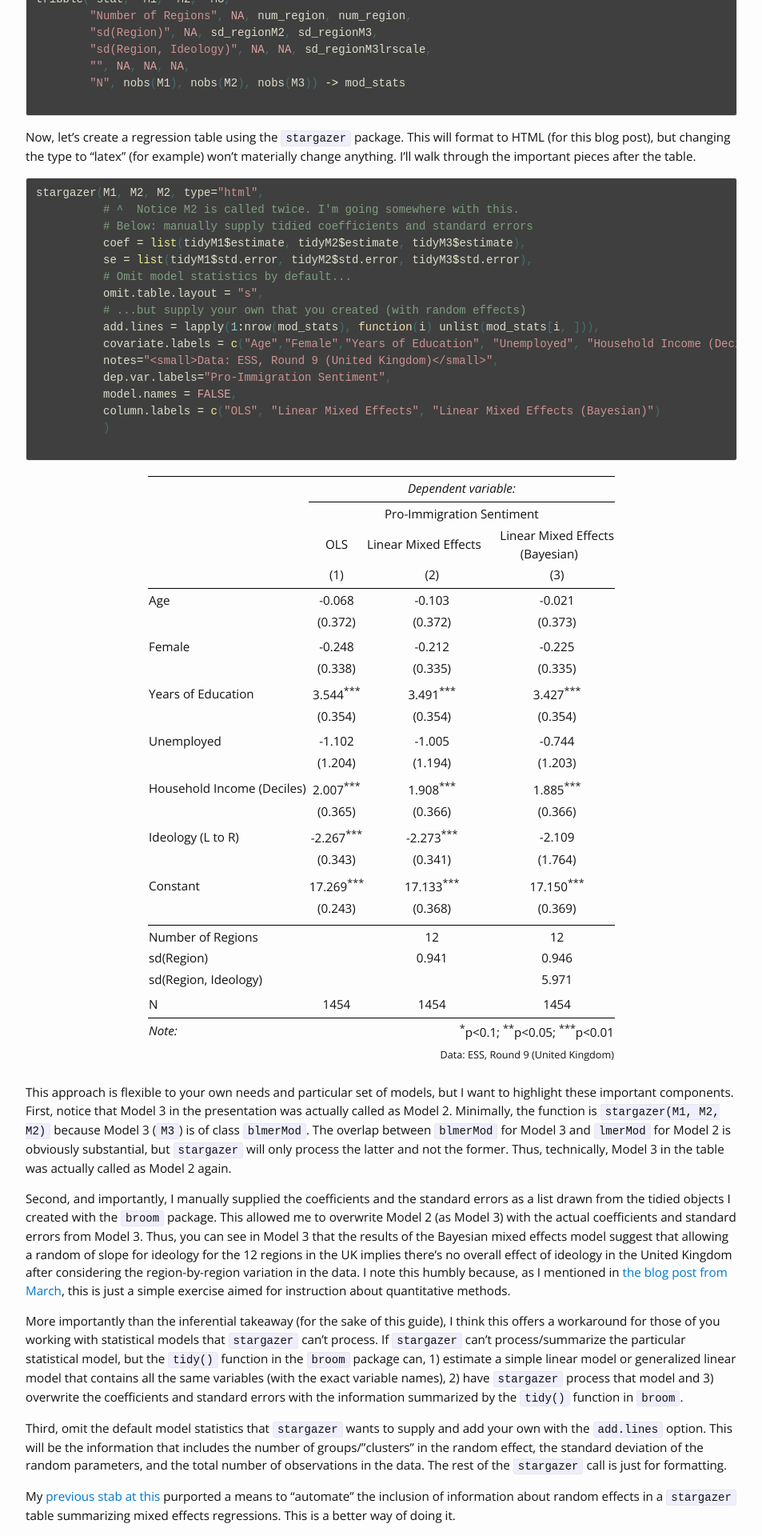
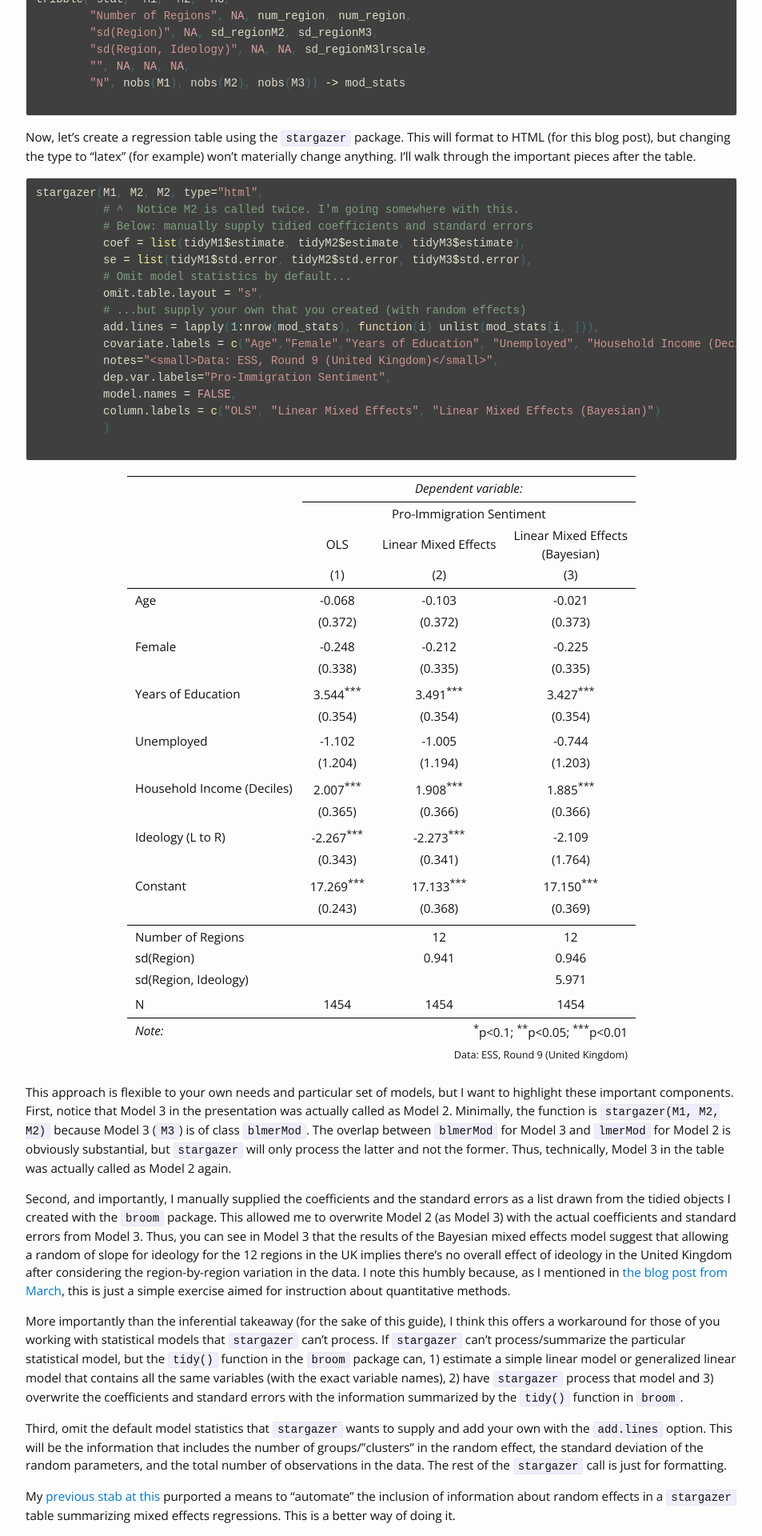
Before and after one commit to svmiller/svmiller.github.io, a Jekyll site: the page built from _posts/2020-05-15-better-way-to-include-random-effects-stargazer.md, in a window 1280 px wide. Shown: the part 2511-4431 px from the top of the page at 80% size, without its empty margins (163-1116 px from the left). Built offline with Jekyll 4.4.1, drawn with Linux system fonts in a browser that asks for light colours; nearby versions of some CDN libraries; some web fonts are replaced; comment, search, counter and statistics services are not loaded.

Commit message:
default stargazer table formatting.

````diff
--- a/_posts/2020-05-15-better-way-to-include-random-effects-stargazer.md
+++ b/_posts/2020-05-15-better-way-to-include-random-effects-stargazer.md
@@ -132,12 +132,12 @@ stargazer(M1, M2, M2, type="html",
 
 ```
 
-<center>
+<div id="stargazer">
 
 <table style="text-align:center"><tr><td colspan="4" style="border-bottom: 1px solid black"></td></tr><tr><td style="text-align:left"></td><td colspan="3"><em>Dependent variable:</em></td></tr>
 <tr><td></td><td colspan="3" style="border-bottom: 1px solid black"></td></tr>
 <tr><td style="text-align:left"></td><td colspan="3">Pro-Immigration Sentiment</td></tr>
-<tr><td style="text-align:left"></td><td>OLS</td><td>Linear Mixed Effects&nbsp;&nbsp;&nbsp;&nbsp;&nbsp;</td><td>Linear Mixed Effects<br />(Bayesian)&nbsp;&nbsp;&nbsp;&nbsp;&nbsp;</td></tr>
+<tr><td style="text-align:left"></td><td>OLS</td><td>Linear Mixed Effects</td><td>Linear Mixed Effects<br />(Bayesian)</td></tr>
 <tr><td style="text-align:left"></td><td>(1)</td><td>(2)</td><td>(3)</td></tr>
 <tr><td colspan="4" style="border-bottom: 1px solid black"></td></tr><tr><td style="text-align:left">Age</td><td>-0.068</td><td>-0.103</td><td>-0.021</td></tr>
 <tr><td style="text-align:left"></td><td>(0.372)</td><td>(0.372)</td><td>(0.373)</td></tr>
@@ -168,7 +168,7 @@ stargazer(M1, M2, M2, type="html",
 <tr><td colspan="4" style="border-bottom: 1px solid black"></td></tr><tr><td style="text-align:left"><em>Note:</em></td><td colspan="3" style="text-align:right"><sup>*</sup>p<0.1; <sup>**</sup>p<0.05; <sup>***</sup>p<0.01</td></tr>
 <tr><td style="text-align:left"></td><td colspan="3" style="text-align:right"><small>Data: ESS, Round 9 (United Kingdom)</small></td></tr>
 </table>
-<br /></center>
+<br /></div>
 
 This approach is flexible to your own needs and particular set of models, but I want to highlight these important components. First, notice that Model 3 in the presentation was actually called as Model 2. Minimally, the function is `stargazer(M1, M2, M2)` because Model 3 (`M3`) is of class `blmerMod`. The overlap between `blmerMod` for Model 3 and `lmerMod` for Model 2 is obviously substantial, but `stargazer` will only process the latter and not the former. Thus, technically, Model 3 in the table was actually called as Model 2 again.
 
--- a/_sass/_table.scss
+++ b/_sass/_table.scss
@@ -26,3 +26,14 @@
 
 #stevetable tr:nth-child(even) {background: #f9f9f9}
 #stevetable tr:nth-child(odd) {background: #fdfdfd}
+
+
+#stargazer table {
+  margin: 0px auto;
+}
+
+
+#stargazer td {
+  padding-left: 10px;
+  padding-right: 10px;
+}
--- a/_source/2017-08-17-usa-intolerance-xenophobia-racism-strong-leader-democracy-trump.Rmd
+++ b/_source/2017-08-17-usa-intolerance-xenophobia-racism-strong-leader-democracy-trump.Rmd
@@ -402,7 +402,7 @@ The three regressions I summarize in Table 1 all suggest a positive effect of wh
 
 Interestingly, the only other effect that is positive and robust across all three models is the education variable. Those with a high school education or less were more likely to want a strong leader or the army to rule the government. They were also more likely to oppose democracy as a political system for the United States.
 
-<center>
+<div id="stargazer">
 ```{r, echo=F, eval=T, results="asis", cache=T}
 
 M1 <- glmer(sldummy ~ z_age + I(z_age^2) + female +
@@ -442,7 +442,7 @@ stargazer(M1, M2, M3, type="html",
            omit.stat=c("aic","ll","bic"), omit="Constant",
           dep.var.labels=c("Strong Leader", "Army Rule", "Opposition to Democracy"))
 ```
-<br /></center>
+<br /></div>
 
 I next offer some quantities of interest to illustrate the effect that outgroup intolerance has on white Republican men in their attitudes toward democracy in these models. I take draws from a multivariate normal distribution of the model and isolate values for white, employed Republican men of average age and ideology. The outgroup intolerance measure and education variable are all that change in simulating these model outcomes.
 
--- a/_source/2020-03-23-what-explains-british-attitudes-toward-immigration-a-pedagogical-example.Rmd
+++ b/_source/2020-03-23-what-explains-british-attitudes-toward-immigration-a-pedagogical-example.Rmd
@@ -396,7 +396,7 @@ M1 <- lm(immigsent ~ agea + female + eduyrs + uempla + hinctnta  + lrscale, data
 summary(M1)
 ```
 
-<center>
+<div id="stargazer">
 ```{r, echo=F, eval=T, results="asis"}
 M1 <- lm(immigsent ~ agea + female + eduyrs + uempla + hinctnta  + lrscale, data=ESS9GB)
 
@@ -407,7 +407,7 @@ stargazer(M1, type="html",
           dep.var.labels="Pro-Immigration Sentiment",
           omit.stat = c("aic","ll", "rsq", "adj.rsq", "f","ser"))
 ```
-<br /></center>
+<br /></div>
 
 Here I'm inclined to parrot what I noted in [my guide from six years ago](http://svmiller.com/blog/2014/08/reading-a-regression-table-a-guide-for-students/). The tl;dr (if you will) for students looking at a regression table is to take inventory of three things.
 
--- a/_source/2020-04-07-post-estimation-simulation-trump-vote-midwest.Rmd
+++ b/_source/2020-04-07-post-estimation-simulation-trump-vote-midwest.Rmd
@@ -156,7 +156,7 @@ M2 <- glm(votetrump ~ z_age + female + collegeed + z_famincr +
 
 Here's a table that directly compares the coefficients when they're standardized to when they're not standardized.
 
-<center>
+<div id="stargazer">
 ```{r second-stargazer-table, echo=F, results="asis"}
 Data %>%
     mutate_at(vars("age", "famincr","pid7na","ideo","lcograc","lemprac"),
@@ -182,7 +182,7 @@ stargazer(M1, Mod,  type="html",
           notes="<small>Sample: white respondents in the CCES (2016) residing in IN, MI, OH, PA, and WI.</small>",
            omit.stat=c("aic","ll","bic"))
 ```
-<br /></center>
+<br /></div>
 
 Standardizing the coefficients will offer preliminary evidence that partisanship is the largest predictor of voting for Donald Trump in this sample. The second largest effect might indeed be that cognitive racism variable, which might have a stronger effect than the respondent's reported ideology. The constant becomes more meaningful too. This "typical white male" has an estimated natural logged odds of voting for Donald Trump of -.230. This is a predicted probability of about .442, far more plausible than the probability of .002 for the implausible person first described above.
 
--- a/_source/2020-05-15-better-way-to-include-random-effects-stargazer.Rmd
+++ b/_source/2020-05-15-better-way-to-include-random-effects-stargazer.Rmd
@@ -191,7 +191,7 @@ stargazer(M1, M2, M2, type="html",
 
 ```
 
-<center>
+<div id="stargazer">
 ```{r, echo=F, eval=T, results="asis"}
 stargazer(M1, M2, M2, type="html",
           omit.table.layout = "s",
@@ -202,11 +202,11 @@ stargazer(M1, M2, M2, type="html",
           notes="<small>Data: ESS, Round 9 (United Kingdom)</small>",
           dep.var.labels="Pro-Immigration Sentiment",
           model.names = FALSE,
-          column.labels = c("OLS", "Linear Mixed Effects&nbsp;&nbsp;&nbsp;&nbsp;&nbsp;", "Linear Mixed Effects<br />(Bayesian)&nbsp;&nbsp;&nbsp;&nbsp;&nbsp;")
+          column.labels = c("OLS", "Linear Mixed Effects", "Linear Mixed Effects<br />(Bayesian)")
           )
 
 ```
-<br /></center>
+<br /></div>
 
 This approach is flexible to your own needs and particular set of models, but I want to highlight these important components. First, notice that Model 3 in the presentation was actually called as Model 2. Minimally, the function is `stargazer(M1, M2, M2)` because Model 3 (`M3`) is of class `blmerMod`. The overlap between `blmerMod` for Model 3 and `lmerMod` for Model 2 is obviously substantial, but `stargazer` will only process the latter and not the former. Thus, technically, Model 3 in the table was actually called as Model 2 again.
 
````
Also changed, not shown: _posts/2017-08-17-usa-intolerance-xenophobia-racism-strong-leader-democracy-trump.md (+2 -2 lines), _posts/2020-03-23-what-explains-british-attitudes-toward-immigration-a-pedagogical-example.md (+2 -2 lines), _posts/2020-04-07-post-estimation-simulation-trump-vote-midwest.md (+2 -2 lines).
